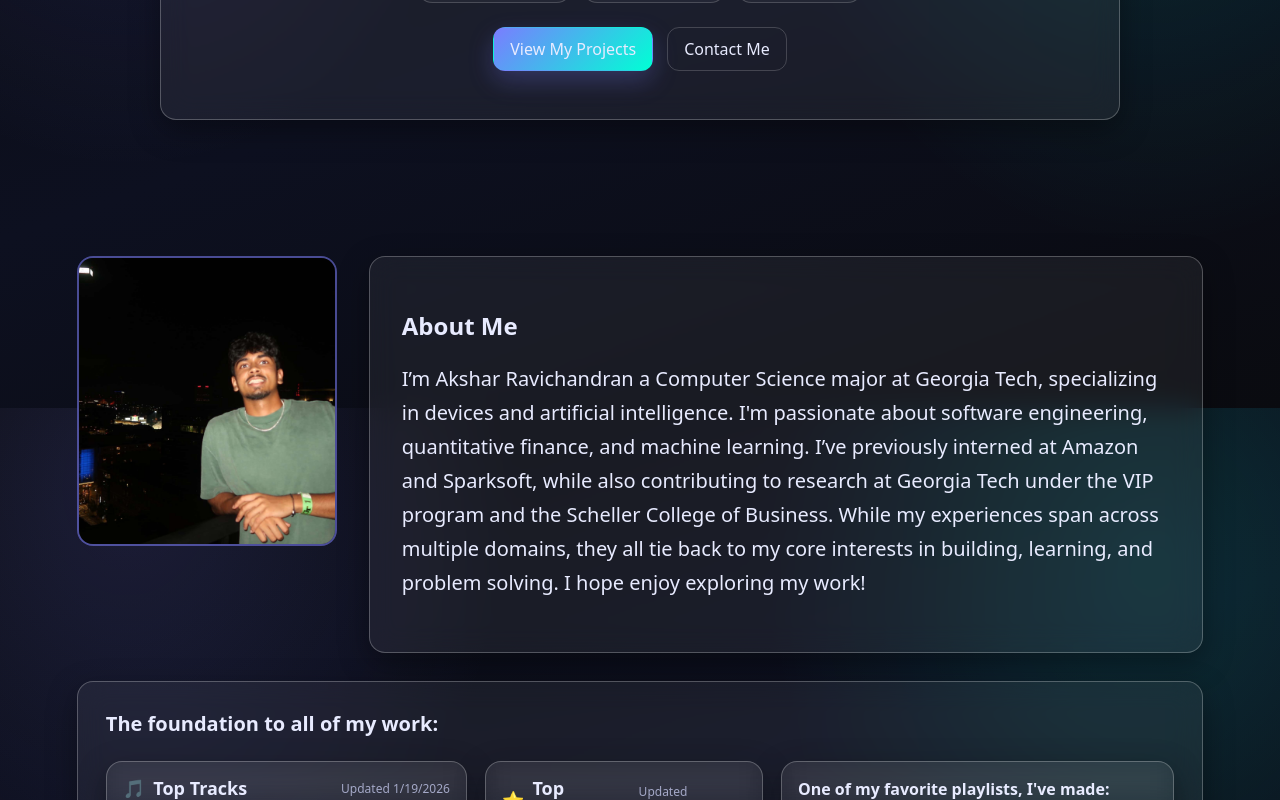
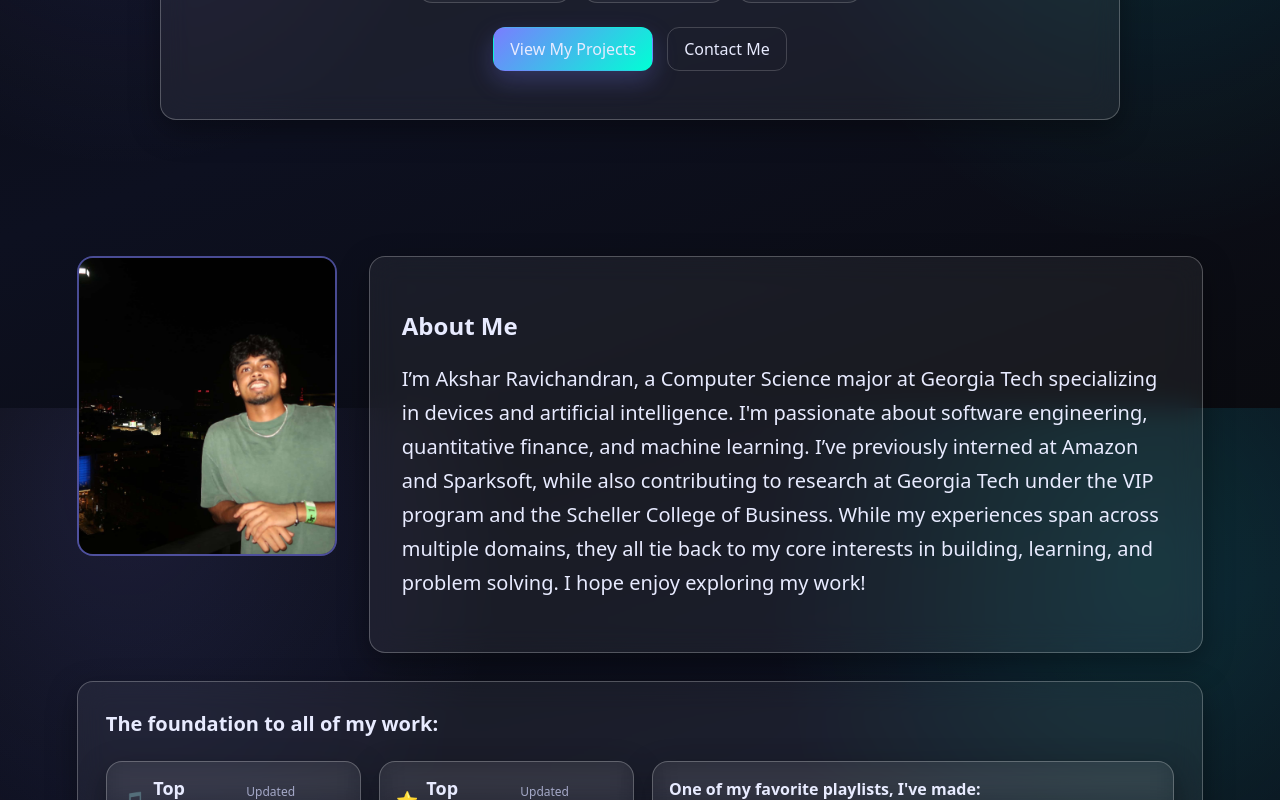
Before and after one commit to AksharRavichandran/AksharRavichandran.github.io, a React (Vite) app: page / in a window 1280 px wide. Shown: the part 392-1192 px from the top of the page. Built offline with nearby package versions, Linux system fonts and the light colour scheme.

Commit message:
Spotify stylistic changes

```diff
--- a/src/components/About.jsx
+++ b/src/components/About.jsx
@@ -34,7 +34,7 @@ export default function About() {
         <div className="about-right glass">
           <h2>About Me</h2>
           <p>
-            I’m Akshar Ravichandran a Computer Science major at Georgia Tech, specializing in devices and artificial intelligence. I'm
+            I’m Akshar Ravichandran, a Computer Science major at Georgia Tech specializing in devices and artificial intelligence. I'm
             passionate about software engineering, quantitative finance,
             and machine learning. I’ve previously interned at
             Amazon and Sparksoft, while also contributing to
--- a/src/styles/globals.css
+++ b/src/styles/globals.css
@@ -126,7 +126,7 @@ body {
 
 /* About */
 .about-container { display: grid; grid-template-columns: 260px 1fr; gap: 32px; align-items: stretch; }
-.about-left .profile { width: 100%; height: 290px; object-fit: cover; border-radius: 16px; border: 2px solid rgba(122,125,255,.5); box-shadow: 0 0 28px rgba(122,125,255,.25) inset; }
+.about-left .profile { width: 100%; height: 300px; object-fit: cover; border-radius: 16px; border: 2px solid rgba(122,125,255,.5); box-shadow: 0 0 28px rgba(122,125,255,.25) inset; }
 .about-right { padding: 32px; }
 .about-right p { font-size: 20px; line-height: 1.7; }
 @media (max-width: 960px) { .about-right p { font-size: 19px; } }
@@ -148,7 +148,7 @@ body {
   display: grid;
   gap: 18px;
   margin-top: 24px;
-  grid-template-columns: 1fr 1fr 2fr;
+  grid-template-columns: calc(25% - 12px) calc(25% - 12px) calc(50% - 12px);
   align-items: stretch;
 }
 
```
